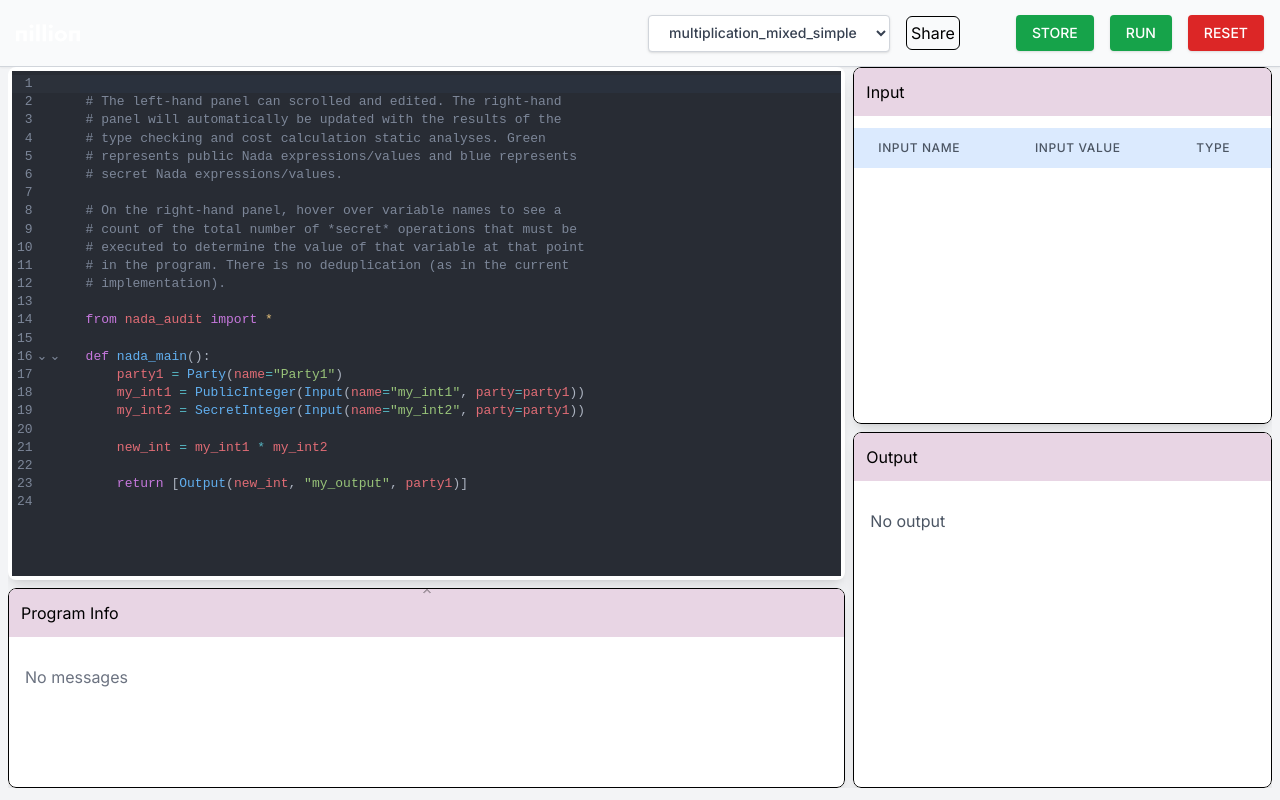
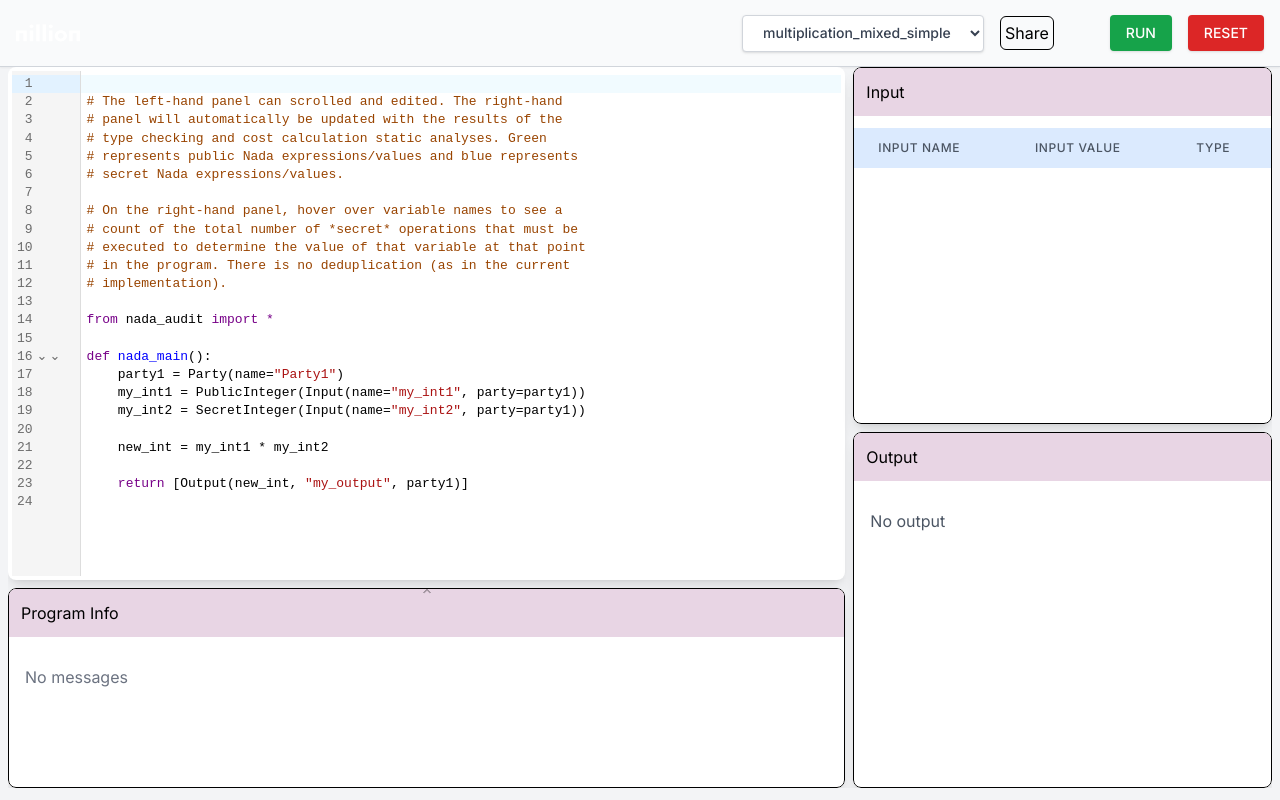
Before and after one commit to Bhavye2003Developer/nada-playground-v2, a Next.js app: page / in a window 1280 px wide. Built offline with nearby package versions, Linux system fonts and the light colour scheme; what @nillion/client-core would draw is missing.

Commit message:
client-ts bug fixes - store program not implemented

```diff
--- a/next.config.mjs
+++ b/next.config.mjs
@@ -29,14 +29,14 @@ const nextConfig = {
       },
     ];
   },
-  // async rewrites() {
-  //   return [
-  //     {
-  //       source: "/nilchain",
-  //       destination: "http://127.0.0.1:48102/",
-  //     },
-  //   ];
-  // },
+  async rewrites() {
+    return [
+      {
+        source: "/nilchain",
+        destination: "http://127.0.0.1:48102/",
+      },
+    ];
+  },
 };
 
 export default nextConfig;
--- a/package.json
+++ b/package.json
@@ -10,15 +10,19 @@
   },
   "dependencies": {
     "@codemirror/lang-python": "^6.1.6",
+    "@monaco-editor/react": "^4.6.0",
     "@nillion/client-core": "^0.1.0-rc.12",
     "@nillion/client-react-hooks": "^0.1.0-rc.12",
     "@nillion/client-vms": "^0.1.0-rc.12",
     "@uiw/react-codemirror": "^4.23.0",
     "codemirror": "^6.0.1",
+    "monaco-editor": "^0.51.0",
     "next": "14.2.7",
+    "prismjs": "^1.29.0",
     "react": "^18",
     "react-dom": "^18",
     "react-resizable": "^3.0.5",
+    "react-simple-code-editor": "^0.14.1",
     "react-toastify": "^10.0.5",
     "usehooks-ts": "^3.1.0",
     "zustand": "^4.5.5"
--- a/src/app/Program/Editor.tsx
+++ b/src/app/Program/Editor.tsx
@@ -82,7 +82,7 @@ function MyEditor({ messageHeight }: { messageHeight: number }) {
         className="flex-1 w-full overflow-auto p-1"
         extensions={[basicSetup(), python(), lintGutter()]}
         onChange={codeChange}
-        theme="dark"
+        theme="light"
         style={{ maxHeight: divHeight ? `${divHeight}px` : "auto" }}
       />
     </div>
--- a/src/app/components/Header.tsx
+++ b/src/app/components/Header.tsx
@@ -7,13 +7,15 @@ import useProgramCache from "@/stores/useProgramCache";
 import examples from "@/utils/CodeExamples";
 
 function Header() {
-  const [runBtnClicked, isRunBtnClicked, toggleStoreProgramBtn] = useGlobals(
-    (state) => [
-      state.runBtnClicked,
-      state.isRunBtnClicked,
-      state.toggleStoreProgramBtn,
-    ]
-  );
+  const [
+    runBtnClicked,
+    isRunBtnClicked,
+    // toggleStoreProgramBtn
+  ] = useGlobals((state) => [
+    state.runBtnClicked,
+    state.isRunBtnClicked,
+    // state.toggleStoreProgramBtn,
+  ]);
   const [resetProgram, setCode, resetMessages] = useProgramCache((state) => [
     state.resetProgram,
     state.setCode,
@@ -48,12 +50,12 @@ function Header() {
           ))}
         </select>
         <CodeShareBtn />
-        <button
+        {/* <button
           onClick={toggleStoreProgramBtn}
-          className="px-4 py-2 text-sm font-medium text-white bg-green-600 rounded shadow hover:bg-red-700 focus:outline-none focus:ring-2 focus:ring-red-500"
+          className="px-4 py-2 text-sm font-medium text-white bg-blue-600 rounded shadow hover:bg-red-700 focus:outline-none focus:ring-2 focus:ring-red-500"
         >
           STORE
-        </button>
+        </button> */}
         <button
           onClick={() => {
             runBtnClicked();
--- a/src/app/components/StoreProgramDisplay.tsx
+++ b/src/app/components/StoreProgramDisplay.tsx
@@ -17,6 +17,8 @@ const config = {
     };
   },
 };
+
+// yet to be implemented after client-ts bug fixes
 
 const StoreProgramDisplay = () => {
   const toggleStoreProgramBtn = useGlobals(
@@ -39,7 +41,7 @@ const StoreProgramDisplay = () => {
         <div className="relative bg-white rounded-lg shadow dark:bg-gray-700">
           <div className="flex items-center justify-between p-4 md:p-5 border-b rounded-t dark:border-gray-600">
             <h3 className="text-xl font-semibold text-gray-900 dark:text-white">
-              Terms of Service
+              Store Your Program
             </h3>
             <button
               type="button"
@@ -64,26 +66,13 @@ const StoreProgramDisplay = () => {
               <span className="sr-only">Close modal</span>
             </button>
           </div>
-          <div className="p-4 md:p-5 space-y-4">
-            <p className="text-base leading-relaxed text-gray-500 dark:text-gray-400">
-              With less than a month to go before the European Union enacts new
-              consumer privacy laws for its citizens, companies around the world
-              are updating their terms of service agreements to comply.
-            </p>
-            <p className="text-base leading-relaxed text-gray-500 dark:text-gray-400">
-              The European Unions General Data Protection Regulation (G.D.P.R.)
-              goes into effect on May 25 and is meant to ensure a common set of
-              data rights in the European Union. It requires organizations to
-              notify users as soon as possible of high-risk data breaches that
-              could personally affect them.
-            </p>
-          </div>
+
           <div className="flex items-center p-4 md:p-5 border-t border-gray-200 rounded-b dark:border-gray-600">
             <button
               type="button"
               className="text-white bg-blue-700 hover:bg-blue-800 focus:ring-4 focus:outline-none focus:ring-blue-300 font-medium rounded-lg text-sm px-5 py-2.5 text-center dark:bg-blue-600 dark:hover:bg-blue-700 dark:focus:ring-blue-800"
             >
-              I accept
+              Store
             </button>
             <button
               type="button"
```
Also changed, not shown: 1 other file (tests, documents, lock files or other folders).
